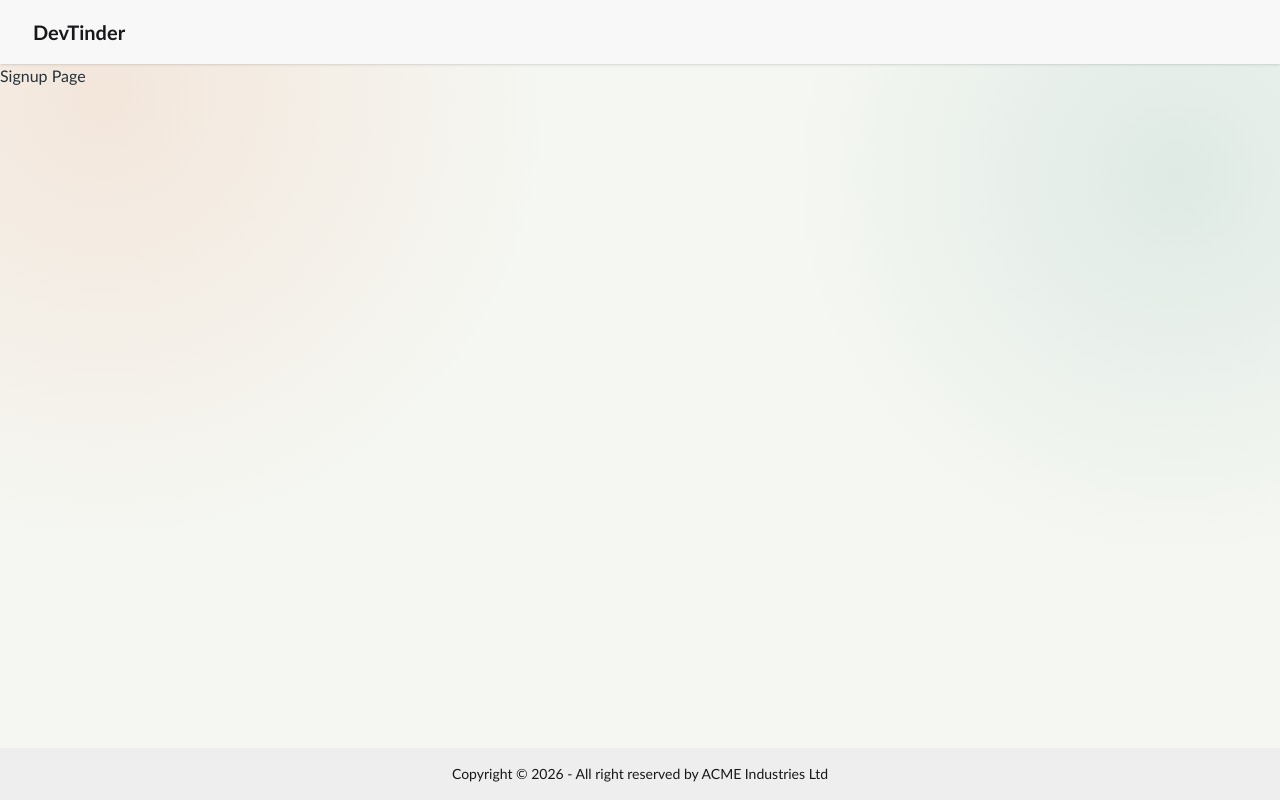
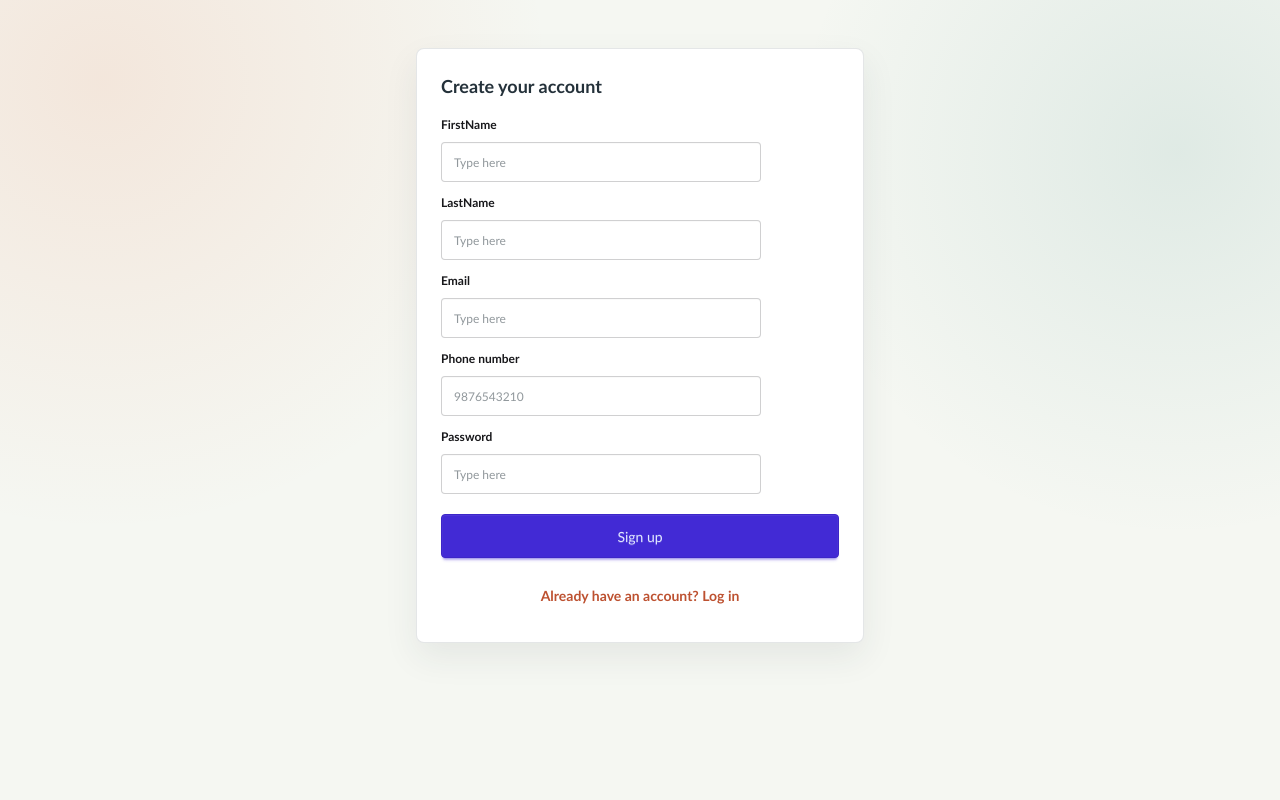
Before and after one commit to kodurisaiganesh/DevTinder-Frontend, a React (Vite) app: page /signup in a window 1280 px wide. Built offline with nearby package versions, Linux system fonts and the light colour scheme; no server answers.

Commit message:
added signup and feed page

```diff
--- a/index.html
+++ b/index.html
@@ -4,7 +4,7 @@
     <meta charset="UTF-8" />
     <link rel="icon" type="image/svg+xml" href="/favicon.svg" />
     <meta name="viewport" content="width=device-width, initial-scale=1.0" />
-    <title>devtinder-web</title>
+    <title>DevTinder</title>
   </head>
   <body>
     <div id="root"></div>
--- a/src/App.jsx
+++ b/src/App.jsx
@@ -12,15 +12,14 @@ function App() {
 
     <BrowserRouter basename="/">
     <Routes>
-
+      <Route path="/login" element={<Login />}></Route>
+      <Route path="/signup" element={<Signup />}></Route>
 
       <Route path="/" element={<Body />}>
-      <Route path="/" element={<Feed />}></Route>
-      <Route path="/login" element={<Login />}></Route>
-      <Route path="/signup" element={<Signup />}></Route>
-      <Route path="/profile" element={<Profile />}></Route>
-       <Route path="/connections" element={<Connections />}></Route>
-      <Route path="/requests" element={<Requests />}></Route>
+      <Route index element={<Feed />}></Route>
+      <Route path="profile" element={<Profile />}></Route>
+      <Route path="connections" element={<Connections />}></Route>
+      <Route path="requests" element={<Requests />}></Route>
 
 
 
--- a/src/components/Body.jsx
+++ b/src/components/Body.jsx
@@ -1,30 +1,43 @@
 import Navbar from './Navbar'
-import { Outlet, useNavigate } from 'react-router-dom'
+import { Outlet, useLocation, useNavigate } from 'react-router-dom'
 import Footer from './Footer'
 import { useDispatch } from 'react-redux';
 import axios from 'axios';
 import { addUser } from '../utils/userSlice';
-import { useEffect } from 'react';
+import { useEffect, useState } from 'react';
 const Body = () => {
   const navigate=useNavigate();
+  const location=useLocation();
   const dispatch=useDispatch();
+  const [isCheckingAuth, setIsCheckingAuth] = useState(true);
   const fetchUser=async()=>{
     try{
     const res=await axios.get("http://localhost:3000/profile",
       {withCredentials:true}
     );
     dispatch(addUser(res.data));
+    setIsCheckingAuth(false);
   }
   catch(err){
-    if(err.status===401){
+    if(err.response?.status===401){
       navigate("/login")
+      return;
     }
     console.log(err)
+    setIsCheckingAuth(false);
   }
   }
   useEffect(()=>{
+    if (location.pathname === '/login' || location.pathname === '/signup') {
+      setIsCheckingAuth(false);
+      return;
+    }
+    setIsCheckingAuth(true);
     fetchUser();
-  },[])
+  },[location.pathname])
+  if (isCheckingAuth) {
+    return <div className="flex min-h-screen items-center justify-center">Checking session...</div>;
+  }
   return (
     <div className="flex min-h-screen flex-col">
       <Navbar />
--- a/src/components/Feed.jsx
+++ b/src/components/Feed.jsx
@@ -25,7 +25,10 @@ const Feed = () => {
     getFeeds()
   },[])
 
-  if(!feed || feed.length===0) return null;
+  if(!feed) return null;
+  if(feed.length===0){
+    return <h1>No New User Found</h1>
+  }
 
   return (
     <div className="flex flex-wrap justify-center gap-4">
--- a/src/components/Login.jsx
+++ b/src/components/Login.jsx
@@ -3,7 +3,7 @@ import axios from "axios";
 import { useDispatch } from "react-redux";
 import { addUser } from "../utils/userSlice";
 import { useNavigate } from "react-router-dom";
-
+import { Link } from "react-router-dom";
 function Login() {
   const [email, setEmail] = useState("");
   const [password, setPassword] = useState("");
@@ -74,6 +74,12 @@ function Login() {
                 Login
               </button>
             </div>
+            <Link
+              to="/signup"
+              className="mt-4 inline-flex min-h-11 w-full items-center justify-center rounded-lg px-4 text-sm font-semibold text-[var(--accent-dark)] transition-colors hover:bg-orange-50 hover:underline focus-visible:outline-2 focus-visible:outline-offset-2 focus-visible:outline-[var(--accent)]"
+            >
+              Don&apos;t have an account? Sign up
+            </Link>
           </form>
         </div>
       </div>
--- a/src/components/Signup.jsx
+++ b/src/components/Signup.jsx
@@ -1,11 +1,137 @@
-import React from 'react'
+import React, { useState } from 'react'
+import axios from 'axios';
+import { useDispatch } from 'react-redux';
+import { Link, useNavigate } from 'react-router-dom';
+import { addUser } from '../utils/userSlice';
+const Signup = () => {
 
-const Signup = () => {
-  return (
-    <div>
-      <h1>Signup Page</h1>
+  const [email, setEmail] = useState("");
+  const [password, setPassword] = useState("");
+  const[firstName,setFirstName]=useState("");
+  const[lastName,setLastName]=useState("");
+  const [phone, setPhone] = useState("");
+  const [error, setError] = useState("");
+  const [isSubmitting, setIsSubmitting] = useState(false);
+  const dispatch = useDispatch();
+  const navigate = useNavigate();
+   const handleSignup = async (event) => {
+    event.preventDefault();
+    setError("");
+
+
+    try {
+      setIsSubmitting(true);
+      const response = await axios.post(
+        "http://localhost:3000/signup",
+        {
+          firstName,
+          lastName,
+          email: email.trim(),
+          password,
+          phone: phone.trim(),
+        },
+        {
+          withCredentials: true,
+        }
+      );
+
+      dispatch(addUser(response.data));
+      navigate("/profile");
+    } catch (err) {
+      setError(err.response?.data?.message || err.response?.data || "Signup failed");
+      console.error("Signup failed:", err.response?.data || err.message);
+    } finally {
+      setIsSubmitting(false);
+    }
+  };
+
+ return (
+    <div className="flex justify-center px-4 py-8 sm:py-12">
+      <div className="card card-border w-full max-w-md bg-base-100">
+        <div className="card-body">
+          <h2 className="card-title">Create your account</h2>
+
+          <form onSubmit={handleSignup}>
+             <fieldset className="fieldset">
+              <legend className="fieldset-legend">FirstName</legend>
+              <input
+                type="text"
+                className="input"
+                placeholder="Type here"
+                value={firstName}
+                onChange={(event) => setFirstName(event.target.value)}
+                required
+              />
+            </fieldset>
+            <fieldset className="fieldset">
+              <legend className="fieldset-legend">LastName</legend>
+              <input
+                type="text"
+                className="input"
+                placeholder="Type here"
+                value={lastName}
+                onChange={(event) => setLastName(event.target.value)}
+                required
+              />
+            </fieldset>
+            <fieldset className="fieldset">
+              <legend className="fieldset-legend">Email</legend>
+              <input
+                type="email"
+                className="input"
+                placeholder="Type here"
+                value={email}
+                onChange={(event) => setEmail(event.target.value)}
+                required
+              />
+            </fieldset>
+
+            <fieldset className="fieldset">
+              <legend className="fieldset-legend">Phone number</legend>
+              <input
+                type="tel"
+                className="input"
+                placeholder="9876543210"
+                value={phone}
+                onChange={(event) => setPhone(event.target.value)}
+                pattern="[0-9]{10}"
+                maxLength={10}
+                inputMode="numeric"
+                title="Enter a 10-digit phone number"
+                required
+              />
+            </fieldset>
+
+            <fieldset className="fieldset">
+              <legend className="fieldset-legend">Password</legend>
+              <input
+                type="password"
+                className="input"
+                placeholder="Type here"
+                value={password}
+                onChange={(event) => setPassword(event.target.value)}
+                required
+              />
+            </fieldset>
+
+            {error && <p className="text-error mt-2">{error}</p>}
+
+            <div className="card-actions justify-center mt-4">
+              <button type="submit" className="btn btn-primary w-full" disabled={isSubmitting}>
+                {isSubmitting ? "Creating account..." : "Sign up"}
+              </button>
+            </div>
+            <Link
+              to="/login"
+              className="mt-4 inline-flex min-h-11 w-full items-center justify-center rounded-lg px-4 text-sm font-semibold text-[var(--accent-dark)] transition-colors hover:bg-orange-50 hover:underline focus-visible:outline-2 focus-visible:outline-offset-2 focus-visible:outline-[var(--accent)]"
+            >
+              Already have an account? Log in
+            </Link>
+          </form>
+        </div>
+      </div>
     </div>
-  )
+  );
 }
 
 export default Signup
--- a/src/components/UserCard.jsx
+++ b/src/components/UserCard.jsx
@@ -4,15 +4,15 @@ import React, { useState } from "react";
 const UserCard = ({ user }) => {
   const [isSubmitting, setIsSubmitting] = useState(false);
   const [isActioned, setIsActioned] = useState(false);
-  const { firstName, lastName, skills, photoUrl, about, age, gender, Skills, Bio } = user;
+  const { _id,firstName, lastName, skills, photoUrl, about, age, gender, Skills, Bio } = user;
   const userSkills = skills || Skills;
   const userAbout = about || Bio;
 
-  const handleRequest = async (status) => {
+  const handleRequest = async (status,_id) => {
     try {
       setIsSubmitting(true);
       await axios.post(
-        `http://localhost:3000/request/send/${status}/${user._id}`,
+        "http://localhost:3000/sent/request/"+status+"/"+_id,
         {},
         { withCredentials: true }
       );
@@ -65,7 +65,7 @@ const UserCard = ({ user }) => {
           <button
             className="btn btn-error"
             disabled={isSubmitting}
-            onClick={() => handleRequest("ignored")}
+            onClick={() => handleRequest("ignored",_id)}
           >
             Ignore
           </button>
@@ -73,7 +73,7 @@ const UserCard = ({ user }) => {
           <button
             className="btn btn-primary"
             disabled={isSubmitting}
-            onClick={() => handleRequest("interested")}
+            onClick={() => handleRequest("interested",_id)}
           >
             Interested
           </button>
```
